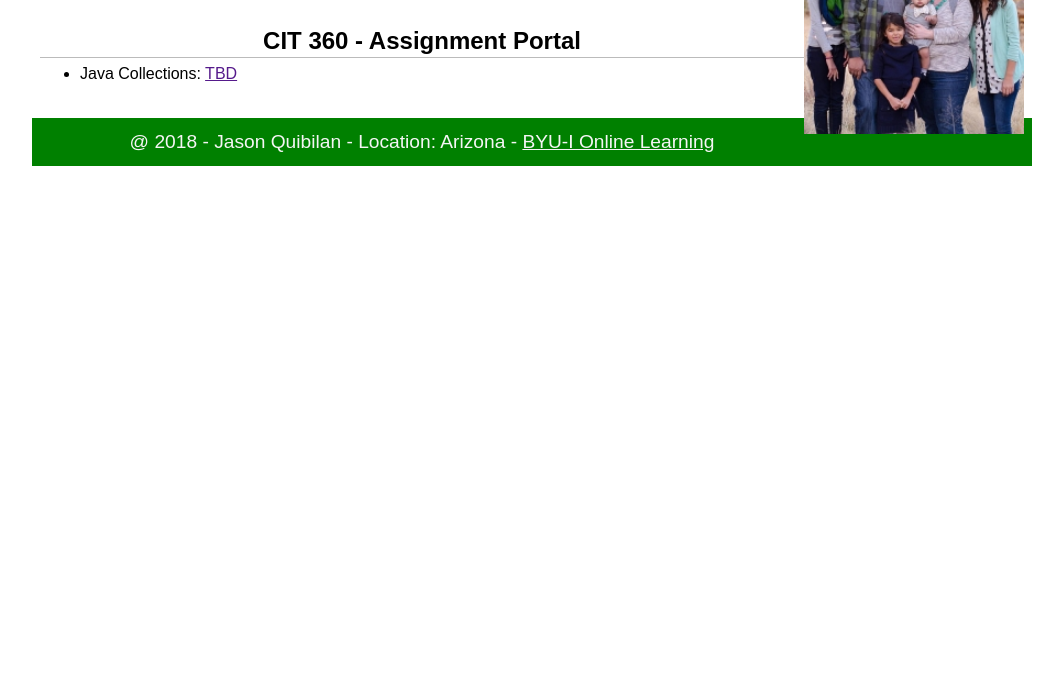
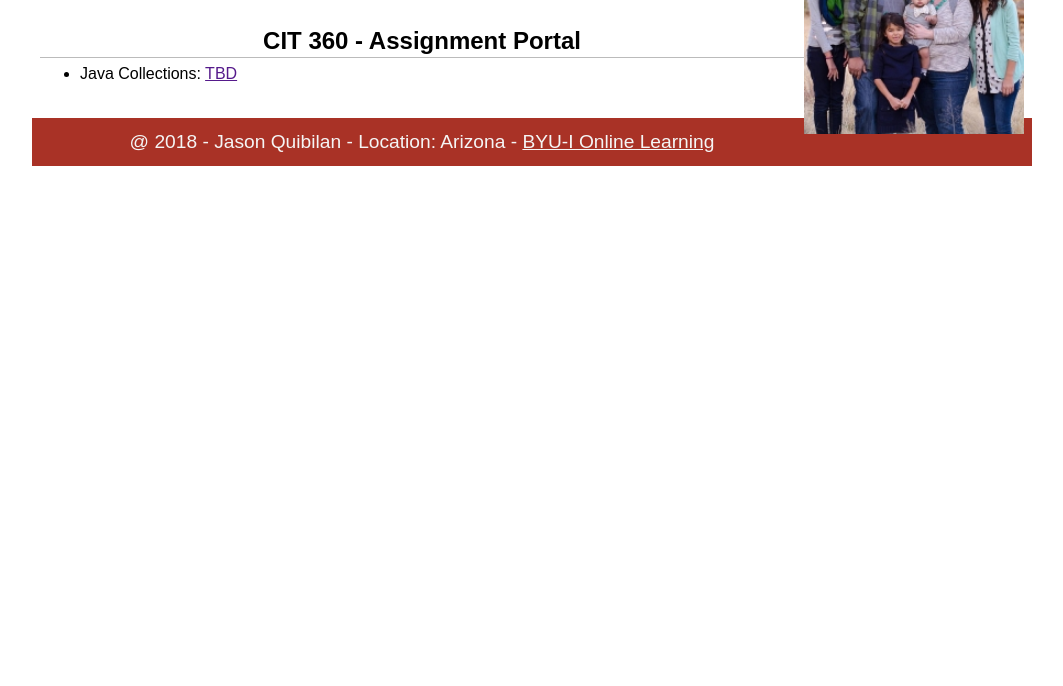
Before and after one commit to Brettzen/oregonTrail-group8, a plain HTML site: page index.html in a window 1280 px wide. Shown: the part 114-800 px from the top of the page, without its empty margins (108-1171 px from the left). Drawn offline with Linux system fonts and the light colour scheme.

Commit message:
Update main.css

```diff
--- a/main.css
+++ b/main.css
@@ -30,7 +30,7 @@ header, main, footer {
 
 header, footer, footer a {
     text-align: center;
-    background-color: green;
+    background-color: #A93226;
     color: whitesmoke;
 }
 
```
